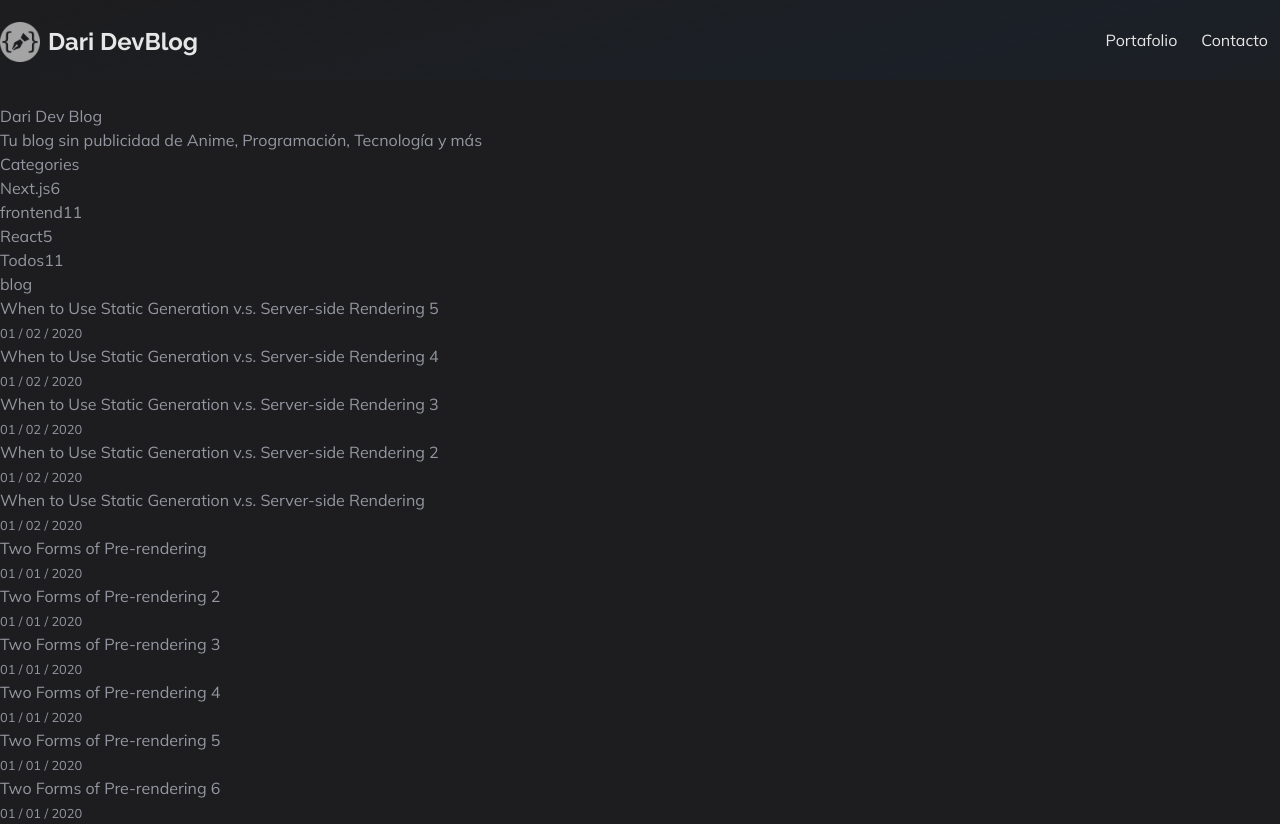
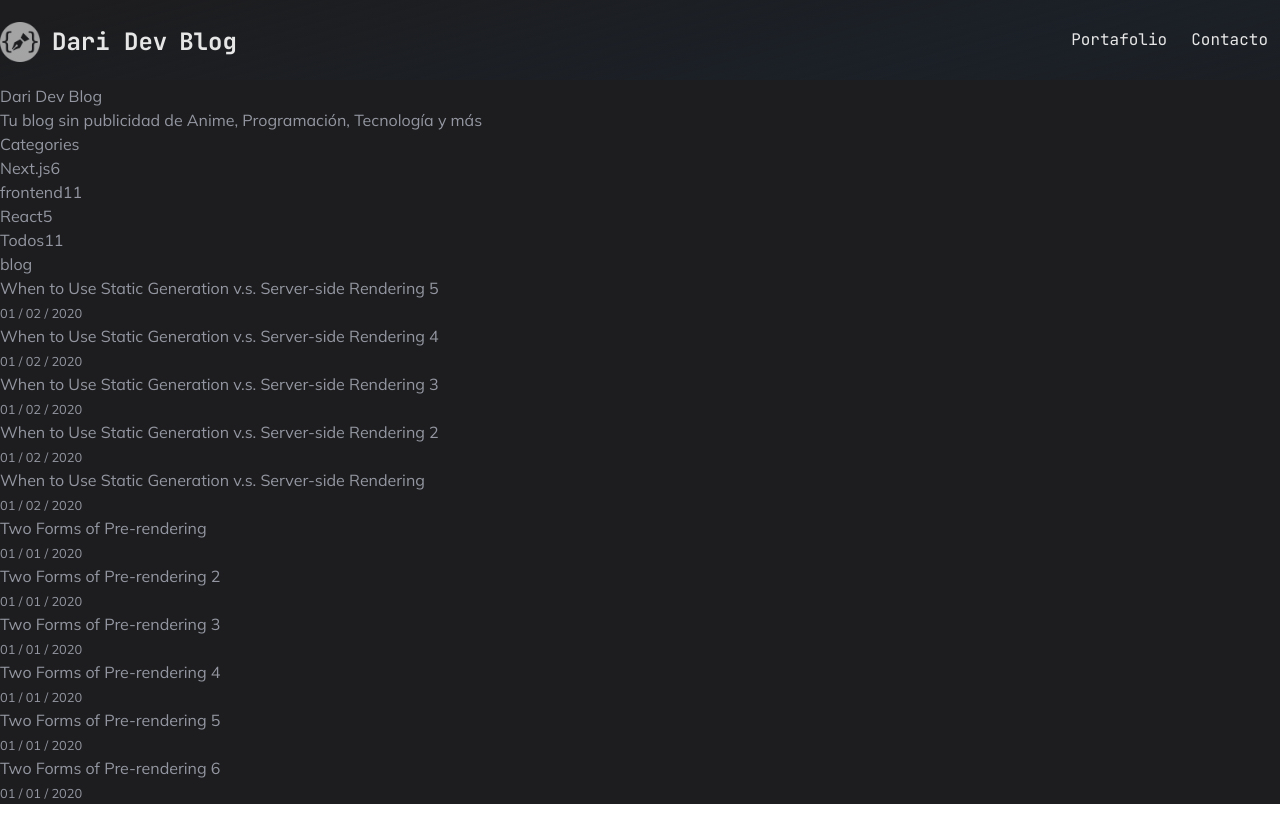
Before and after one commit to darideveloper/blog-ai, a Next.js app: page / in a window 1280 px wide. Built offline with nearby package versions, Linux system fonts and the light colour scheme.

Commit message:
feat (lib/fornts): update title font

```diff
--- a/components/header.jsx
+++ b/components/header.jsx
@@ -9,7 +9,7 @@
 
 export default function Header({ links }) {
 
-  const [isMenuOpen, setIsMenuOpen] = useState(true)
+  const [isMenuOpen, setIsMenuOpen] = useState(false)
 
   const navClass = isMenuOpen ? "h-32" : "h-0"
 
@@ -18,8 +18,10 @@
       className={`
         mx-auto
         text-white
-        items-center justify-between py-4 mb-5
+        items-center justify-between py-4
+        ${titleFont.className}
         md:container md:flex
+
       `}
     >
 
@@ -35,7 +37,7 @@
         w-full
         flex items-center justify-between
         md:w-36 md:mx-0 md:justify-start
-        lg:w-52
+        lg:w-64
       `}>
 
         <ButtonIcon >
@@ -54,17 +56,20 @@
 
         <h1
           className={`
-            ${titleFont.className}
             font-bold
             text-2xl
             z-10
-            md:text-lg md:ml-2
-            lg:text-2xl
+            flex flex-row items-center justify-center gap-3
+            md:text-lg md:ml-3 md:flex-col md:gap-0 md:items-start
+            lg:text-2xl lg:gap-3 lg:flex-row
           `}
         >
-          Dari Dev
-          <br className="hidden md:block lg:hidden" />
-          Blog
+          <span>
+            Dari Dev
+          </span>
+          <span>
+            Blog
+          </span>
         </h1>
 
         <ButtonIcon
@@ -78,7 +83,7 @@
                 ?
                 <path d="m2.394 15.759s7.554 4.246 9.09 5.109c.165.093.333.132.492.132.178 0 .344-.049.484-.127 1.546-.863 9.155-5.113 9.155-5.113.246-.138.385-.393.385-.656 0-.566-.614-.934-1.116-.654 0 0-7.052 3.958-8.539 4.77-.211.115-.444.161-.722.006-1.649-.928-8.494-4.775-8.494-4.775-.502-.282-1.117.085-1.117.653 0 .262.137.517.382.655zm0-3.113s7.554 4.246 9.09 5.109c.165.093.333.132.492.132.178 0 .344-.049.484-.127 1.546-.863 9.155-5.113 9.155-5.113.246-.138.385-.393.385-.656 0-.566-.614-.934-1.116-.654 0 0-7.052 3.958-8.539 4.77-.211.115-.444.161-.722.006-1.649-.928-8.494-4.775-8.494-4.775-.502-.282-1.117.085-1.117.653 0 .262.137.517.382.655zm10.271-9.455c-.246-.128-.471-.191-.692-.191-.223 0-.443.065-.675.191l-8.884 5.005c-.276.183-.414.444-.414.698 0 .256.139.505.414.664l8.884 5.006c.221.133.447.203.678.203.223 0 .452-.065.689-.203l8.884-5.006c.295-.166.451-.421.451-.68 0-.25-.145-.503-.451-.682zm-8.404 5.686 7.721-4.349 7.72 4.349-7.72 4.35z" />
                 :
-                <path d="m2.394 15.759s7.554 4.246 9.09 5.109c.165.093.333.132.492.132.178 0 .344-.049.484-.127 1.546-.863 9.155-5.113 9.155-5.113.246-.138.385-.393.385-.656 0-.566-.614-.934-1.116-.654 0 0-7.052 3.958-8.539 4.77-.211.115-.444.161-.722.006-1.649-.928-8.494-4.775-8.494-4.775-.502-.282-1.117.085-1.117.653 0 .262.137.517.382.655zm0-3.113s7.554 4.246 9.09 5.109c.165.093.333.132.492.132.178 0 .344-.049.484-.127 1.546-.863 9.155-5.113 9.155-5.113.246-.138.385-.393.385-.656 0-.566-.614-.934-1.116-.654 0 0-7.052 3.958-8.539 4.77-.211.115-.444.161-.722.006-1.649-.928-8.494-4.775-8.494-4.775-.502-.282-1.117.085-1.117.653 0 .262.137.517.382.655zm10.271-9.455c-.246-.128-.471-.191-.692-.191-.223 0-.443.065-.675.191l-8.884 5.005c-.276.183-.414.444-.414.698 0 .256.139.505.414.664l8.884 5.006c.221.133.447.203.678.203.223 0 .452-.065.689-.203l8.884-5.006c.295-.166.451-.421.451-.68 0-.25-.145-.503-.451-.682z"/>
+                <path d="m2.394 15.759s7.554 4.246 9.09 5.109c.165.093.333.132.492.132.178 0 .344-.049.484-.127 1.546-.863 9.155-5.113 9.155-5.113.246-.138.385-.393.385-.656 0-.566-.614-.934-1.116-.654 0 0-7.052 3.958-8.539 4.77-.211.115-.444.161-.722.006-1.649-.928-8.494-4.775-8.494-4.775-.502-.282-1.117.085-1.117.653 0 .262.137.517.382.655zm0-3.113s7.554 4.246 9.09 5.109c.165.093.333.132.492.132.178 0 .344-.049.484-.127 1.546-.863 9.155-5.113 9.155-5.113.246-.138.385-.393.385-.656 0-.566-.614-.934-1.116-.654 0 0-7.052 3.958-8.539 4.77-.211.115-.444.161-.722.006-1.649-.928-8.494-4.775-8.494-4.775-.502-.282-1.117.085-1.117.653 0 .262.137.517.382.655zm10.271-9.455c-.246-.128-.471-.191-.692-.191-.223 0-.443.065-.675.191l-8.884 5.005c-.276.183-.414.444-.414.698 0 .256.139.505.414.664l8.884 5.006c.221.133.447.203.678.203.223 0 .452-.065.689-.203l8.884-5.006c.295-.166.451-.421.451-.68 0-.25-.145-.503-.451-.682z" />
             }
           </svg>
         </ButtonIcon>
--- a/lib/fonts.js
+++ b/lib/fonts.js
@@ -1,4 +1,4 @@
-import { Raleway, Mulish} from 'next/font/google'
+import { JetBrains_Mono, Mulish} from 'next/font/google'
 
-export const titleFont = Raleway({ subsets: ['latin'] })
+export const titleFont = JetBrains_Mono({ subsets: ['latin'] })
 export const regularFont = Mulish({ subsets: ['latin'] })
```
